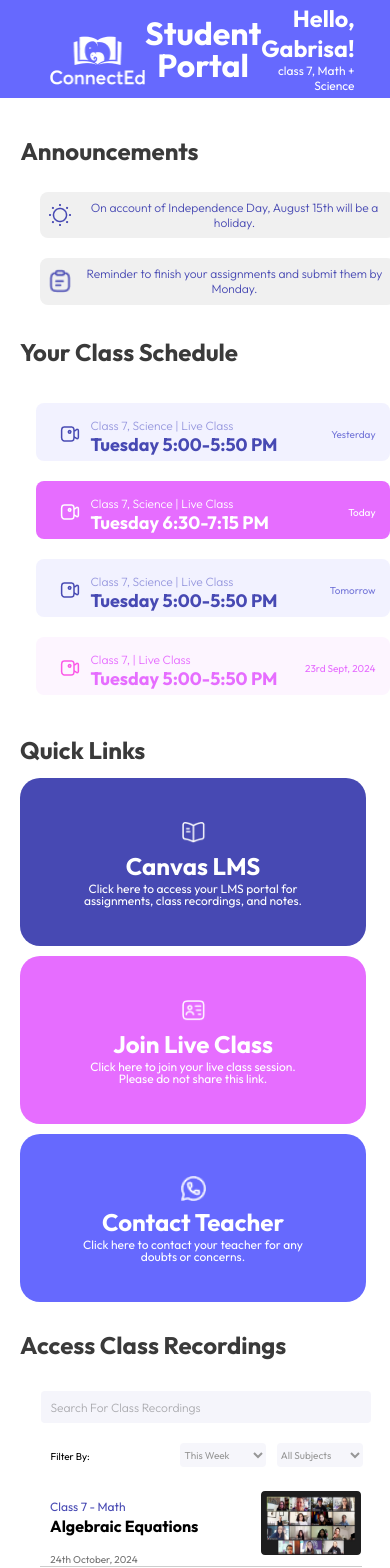
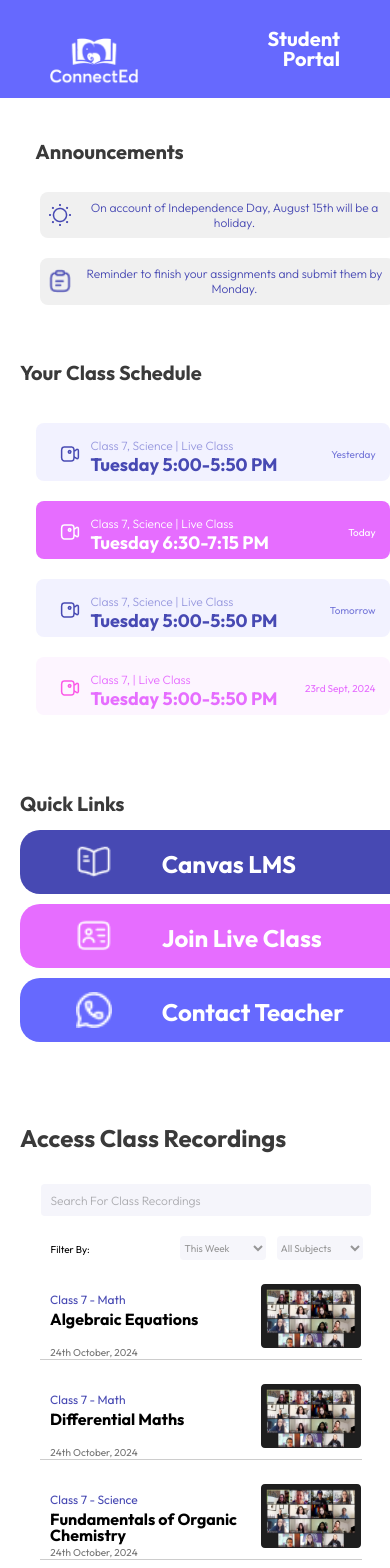
Before and after one commit to aahmadshaik/Student-Portal-UI, a Next.js app: page / in a window 390 px wide. Shown: the top 1568 px of the page. Built offline with nearby package versions, Linux system fonts and the light colour scheme.

Commit message:
mobile responsive

```diff
--- a/src/app/assets/styles/Announcements.css
+++ b/src/app/assets/styles/Announcements.css
@@ -81,13 +81,14 @@
 
 .list2-box {
   display: flex;
+
   flex-direction: column;
   align-items: center;
   background-color: #ffffff;
   margin-top: 20px;
   border-radius: 20px;
   width: 98%;
-  height: 328px;
+  height: 350px;
 }
 
 .list2-box ul {
@@ -186,3 +187,14 @@
 .list2-box li:nth-last-child(3) img {
   filter: brightness(0) saturate(100%) invert(100%);
 }
+@media (max-width: 480px) {
+  .heading1 {
+    font-size: 20px;
+  }
+  .c-container {
+    margin-top: 20px;
+  }
+  .heading2 {
+    font-size: 20px;
+  }
+}
--- a/src/app/assets/styles/ClassRecordings.css
+++ b/src/app/assets/styles/ClassRecordings.css
@@ -245,3 +245,14 @@
   height: auto;
   border-radius: 10px;
 }
+
+@media (max-width: 480) {
+  .Class-Heading {
+    font-size: 20px;
+    margin: 0;
+  }
+
+  .ClassRecordings {
+    margin: 0 auto;
+  }
+}
--- a/src/app/assets/styles/Content.css
+++ b/src/app/assets/styles/Content.css
@@ -8,7 +8,7 @@
   column-gap: 40px;
   row-gap: 30px;
   max-width: 1200px;
-  /* margin: 40px 40px; */
+  margin: 40px 40px;
 }
 
 @media (max-width: 768px) {
@@ -19,12 +19,8 @@
 
 @media (max-width: 480px) {
   .container {
-    /* justify-content: center; */
-    display: flex;
-    flex-direction: column;
-    justify-content: baseline;
-    align-items: baseline;
-    /* grid-template-columns: 1fr; */
-    margin: 0; /* Adjust margin for smaller screens */
+    grid-template-columns: 1fr;
+
+    margin: 0;
   }
 }
--- a/src/app/assets/styles/Header.css
+++ b/src/app/assets/styles/Header.css
@@ -55,3 +55,33 @@
   border-radius: 8px;
   text-align: center;
 }
+
+@media (max-width: 480px) {
+  .userName,
+  .subject {
+    display: none;
+  }
+  .header {
+    width: vw;
+    height: 98px;
+
+    display: flex;
+    /* justify-content: center; */
+    align-items: center;
+    flex-direction: row;
+  }
+  .custom-heading {
+    font-size: 20px;
+    text-align: right;
+    line-height: 19.8px;
+    margin-left: 100px;
+  }
+  .logo {
+    width: 92px;
+    height: 45.3px;
+    top: 26px;
+    left: 20px;
+    gap: 0px;
+    opacity: 0px;
+  }
+}
--- a/src/app/assets/styles/QuickLinks.css
+++ b/src/app/assets/styles/QuickLinks.css
@@ -117,3 +117,29 @@
   text-decoration: none;
   color: inherit;
 }
+@media (max-width: 480px) {
+  .quick-links-container {
+    margin: 160px auto;
+    width: 100%;
+    height: 40px;
+  }
+  .quick-links-list li {
+    width: 100%;
+    height: 64px;
+    display: flex;
+    flex-direction: row;
+    column-gap: 50px;
+    text-align: left;
+    font-size: 20px;
+  }
+  .quick-links-list li a {
+    display: none;
+  }
+  .quick-links-list li img {
+    width: 36px;
+    height: 36px;
+  }
+  .headingLink {
+    font-size: 20px;
+  }
+}
```
